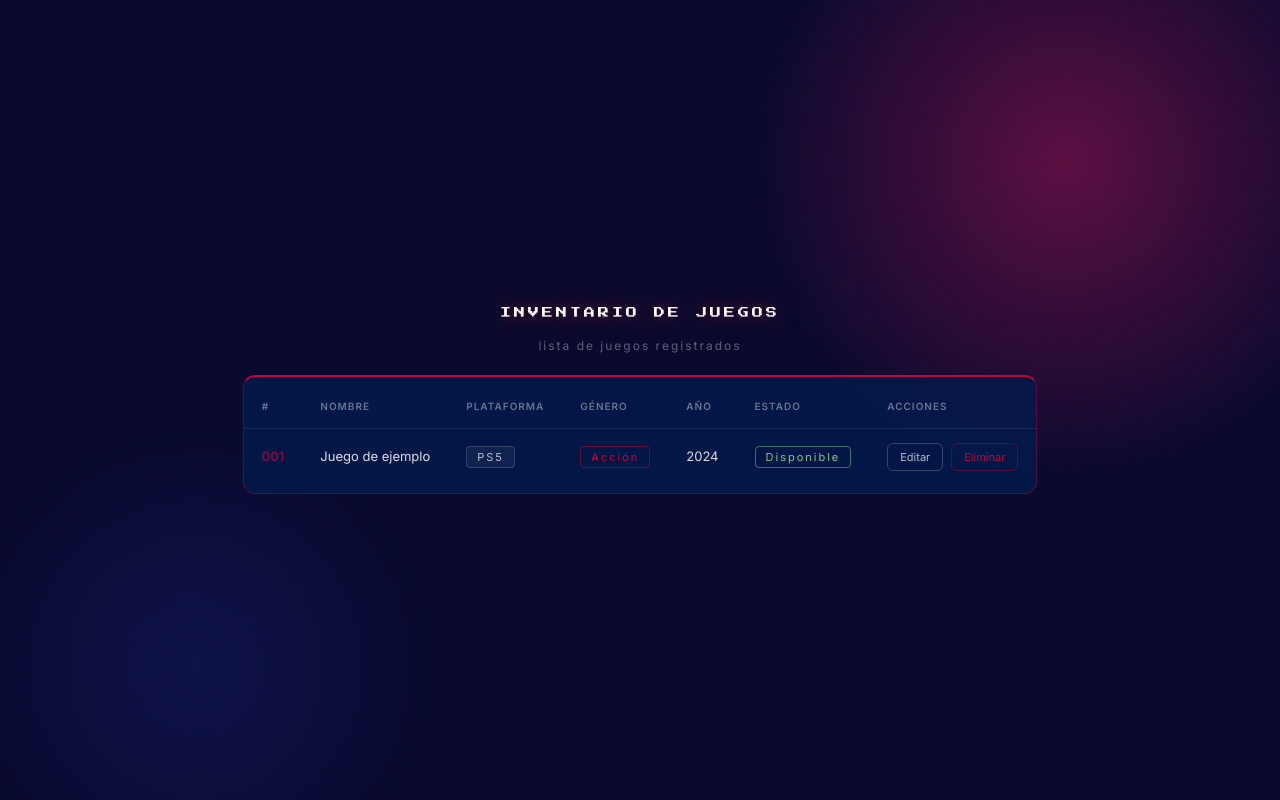
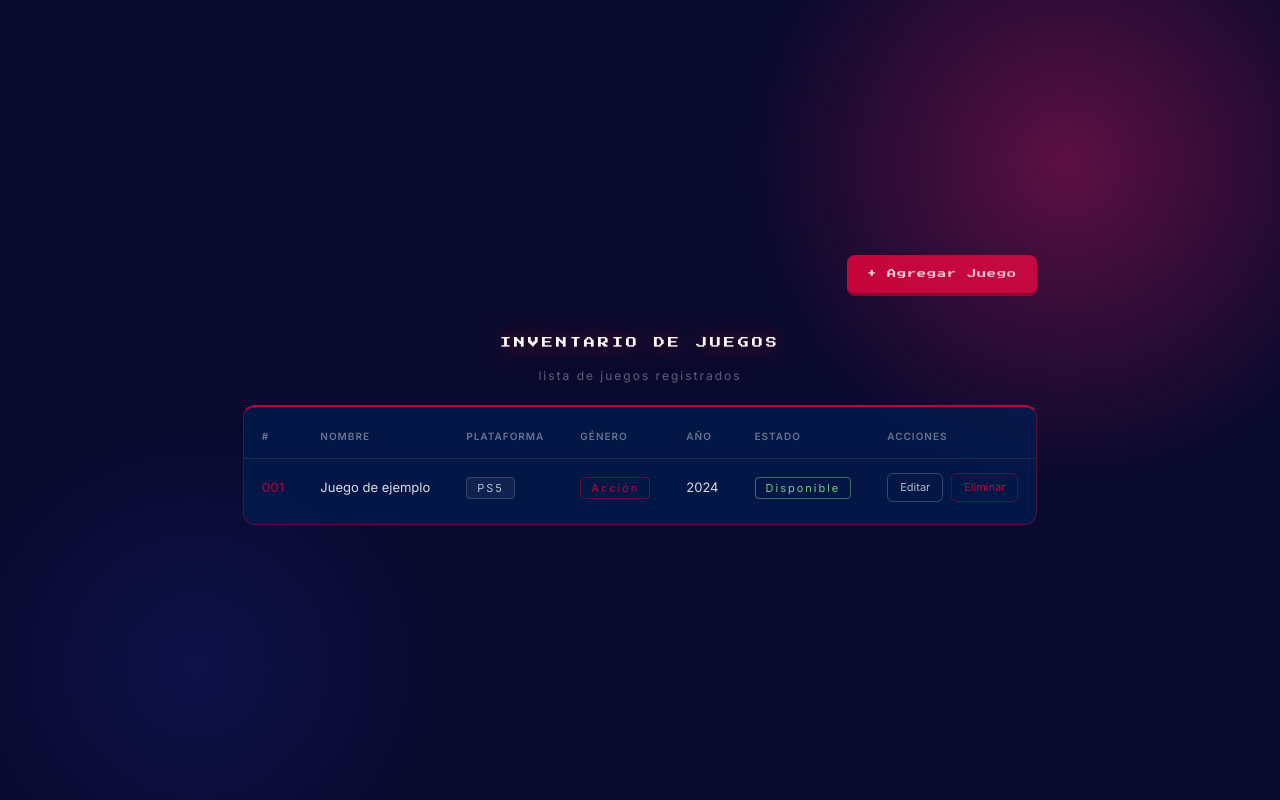
Before and after one commit to Dominicfabian2005/inventario-juegos, a React (Vite) app: page / in a window 1280 px wide. Built offline with nearby package versions, Linux system fonts and the light colour scheme.

Commit message:
SE agrego boton para cambiar de la lista al formulario

```diff
--- a/src/App.jsx
+++ b/src/App.jsx
@@ -1,6 +1,7 @@
 import { useState } from 'react'
 import Formulario from './Componentes/form'
 import Lista from './Componentes/Lista'
+import Boton from './Componentes/Boton'
 import './App.css'
 
 function App() {
@@ -8,7 +9,9 @@ function App() {
 
   return (
     <>
-     <Lista/>
+    <Boton/>
+
+
     </>
   )
 }
--- /dev/null
+++ b/src/Componentes/Boton.jsx
@@ -0,0 +1,33 @@
+import { useState } from "react";
+import Formulario from "./form";
+import Lista from "./Lista";
+import "../styles/BotonStyle.css";
+
+
+function Boton() {
+  const [mostrar, setMostrar] = useState(false);
+
+  return (
+    <>
+      {mostrar ? (
+        <div id="vista-formulario">
+          <button id="btn-volver" onClick={() => setMostrar(false)}>
+            ← Volver
+          </button>
+          <Formulario />
+        </div>
+      ) : (
+        <div id="vista-lista">
+          <div id="header-lista">
+            <button id="btn-agregar" onClick={() => setMostrar(true)}>
+              + Agregar Juego
+            </button>
+          </div>
+          <Lista />
+        </div>
+      )}
+    </>
+  );
+}
+
+export default Boton;
--- /dev/null
+++ b/src/styles/BotonStyle.css
@@ -0,0 +1,50 @@
+#btn-agregar {
+  background: #C50337;
+  border: none;
+  border-bottom: 3px solid #8a0226;
+  color: #fff;
+  font-family: 'Press Start 2P', monospace;
+  font-size: 9px;
+  padding: 12px 20px;
+  border-radius: 8px;
+  cursor: pointer;
+  letter-spacing: 1px;
+  transition: opacity 0.2s, transform 0.1s;
+}
+
+#btn-agregar:hover {
+  opacity: 0.85;
+  transform: translateY(-1px);
+}
+
+#btn-volver {
+  background: transparent;
+  border: 1px solid rgba(255, 255, 255, 0.2);
+  color: rgba(255, 255, 255, 0.7);
+  font-family: 'Inter', sans-serif;
+  font-size: 13px;
+  padding: 8px 16px;
+  border-radius: 8px;
+  cursor: pointer;
+  margin: 20px auto;
+  display: block;
+  transition: all 0.2s;
+}
+
+#btn-volver:hover {
+  border-color: #C50337;
+  color: #C50337;
+}
+
+#header-lista {
+  display: flex;
+  justify-content: flex-end;
+  max-width: 900px;
+  margin: 20px auto 0;
+  padding: 0 20px;
+}
+
+#vista-formulario {
+  display: flex;
+  flex-direction: column;
+}
```
